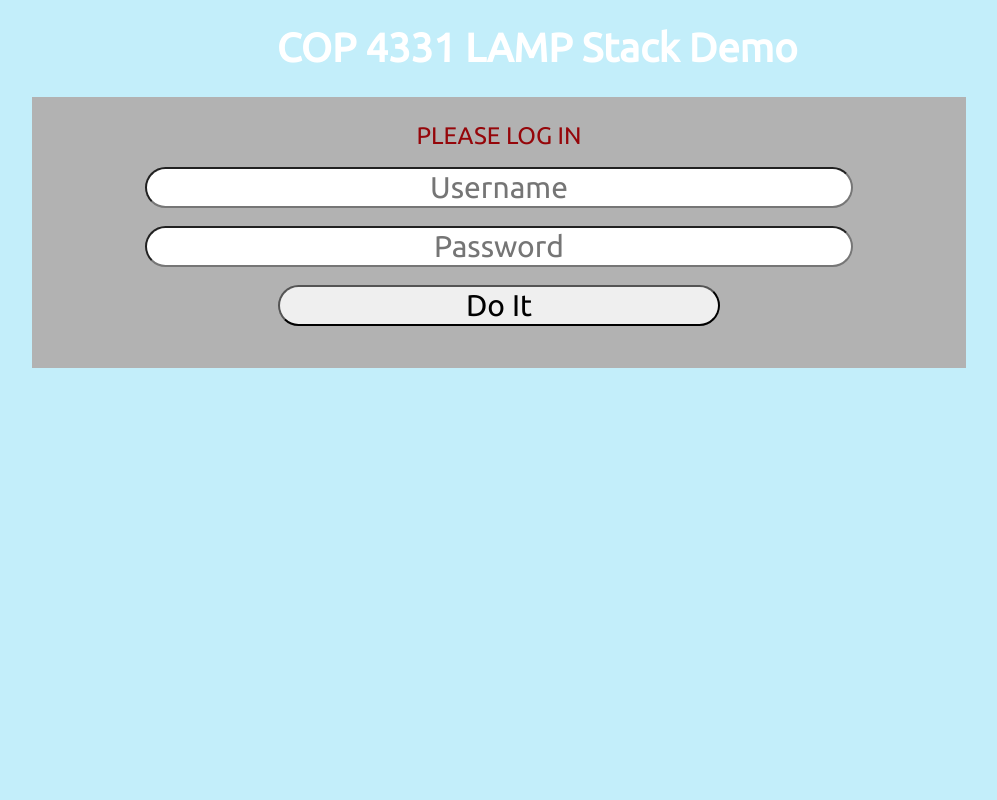
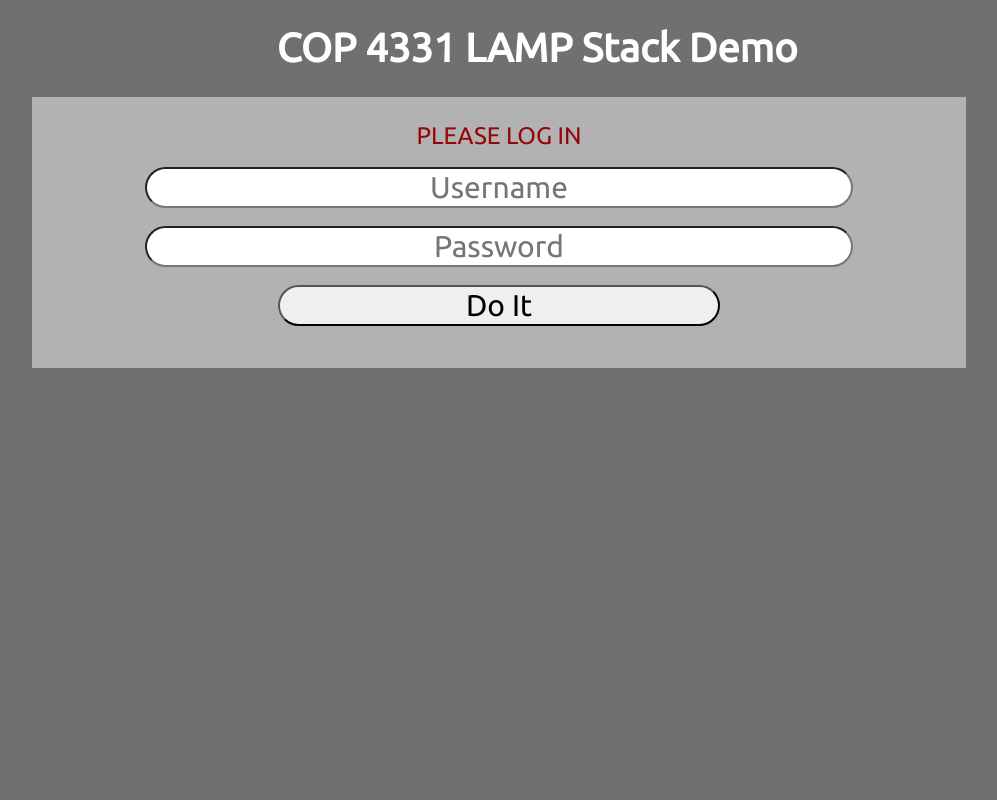
Before and after one commit to Keshon2000/COP4331-Group4, a PHP site: page / in a window 1280 px wide; the page is wider, and only the part inside the window is pictured. Shown: that part, without its empty margins (166-1163 px from the left). Run offline with PHP 8.4, Linux system fonts and the light colour scheme.

Commit message:
Revert "Front end ke"

```diff
--- a/LAMP Stack/css/styles.css
+++ b/LAMP Stack/css/styles.css
@@ -1,6 +1,6 @@
 body
 {
-    background-color: #C3EEFA;
+    background-color: #707070;
 }
 
 #title
--- a/LAMP Stack/js/code.js
+++ b/LAMP Stack/js/code.js
@@ -1,4 +1,4 @@
-const urlBase = 'http://openingdrive.space/LAMPAPI';
+const urlBase = 'http://openingdrive.space/index.html';
 const extension = 'php';
 
 let userId = 0;
```
